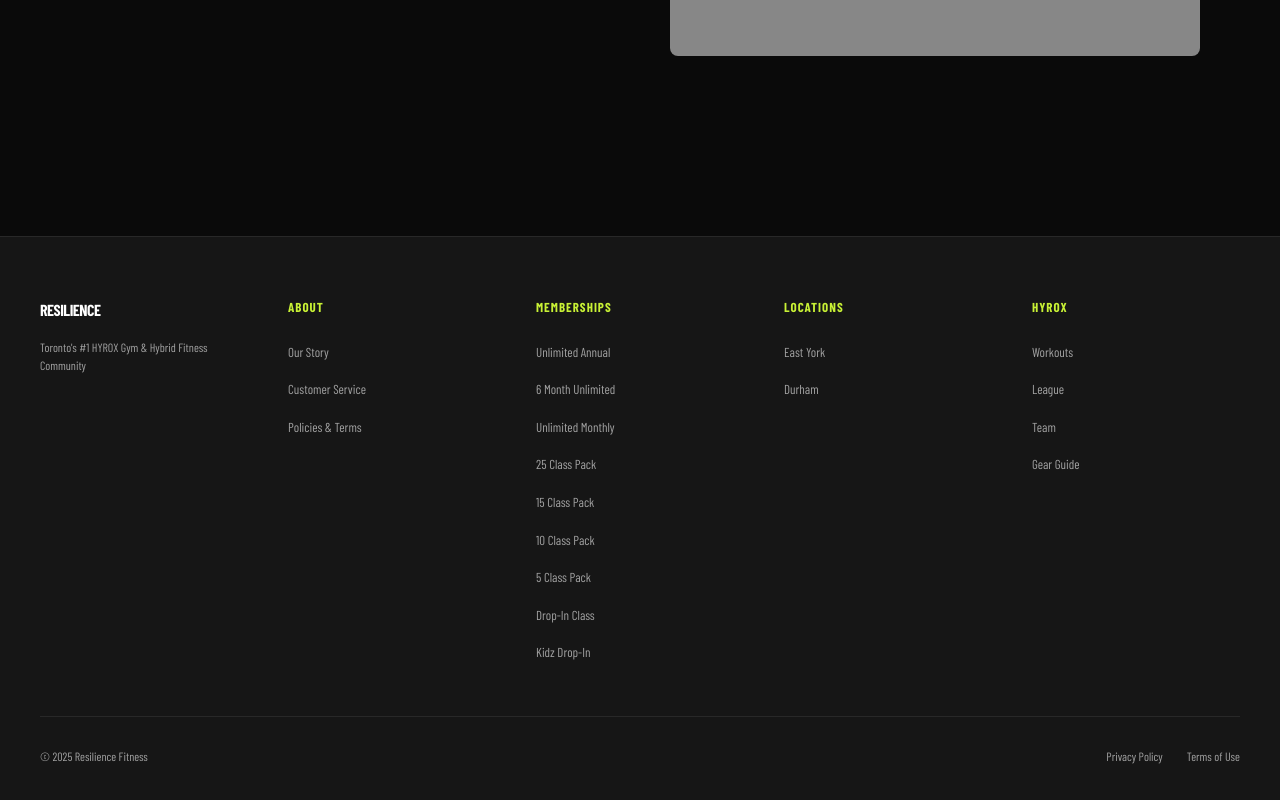
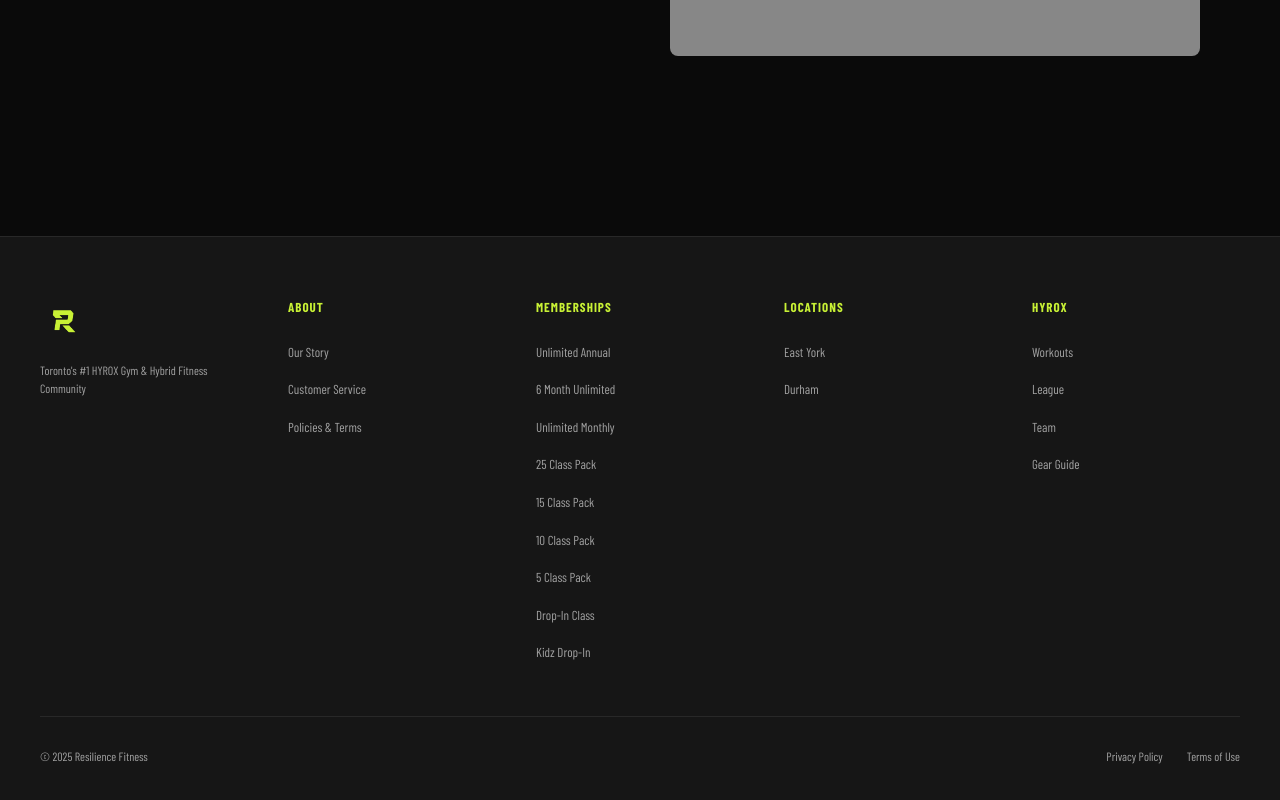
Before and after one commit to joshgreenbaum08-netizen/resilience-fitness-website, a plain HTML site: page classes.html in a window 1280 px wide. Shown: the part 4218-5018 px from the top of the page. Drawn offline with nearby package versions, Linux system fonts and the light colour scheme; grey boxes are pictures that could not be loaded; a script that the page names is missing; a web font is replaced by a local one.

Commit message:
Replace RESILIENCE text with logo in footer on all pages

```diff
--- a/classes.html
+++ b/classes.html
@@ -1044,7 +1044,7 @@
     <div class="footer-content">
       <!-- Brand Column -->
       <div class="footer-col footer-brand">
-        <div class="footer-logo">RESILIENCE</div>
+        <a href="index.html" class="footer-logo"><img src="resilience-logo.png" alt="Resilience Fitness" style="height:48px;width:auto;display:block;" /></a>
         <div class="footer-tagline">Toronto's #1 HYROX Gym & Hybrid Fitness Community</div>
       </div>
 
```
